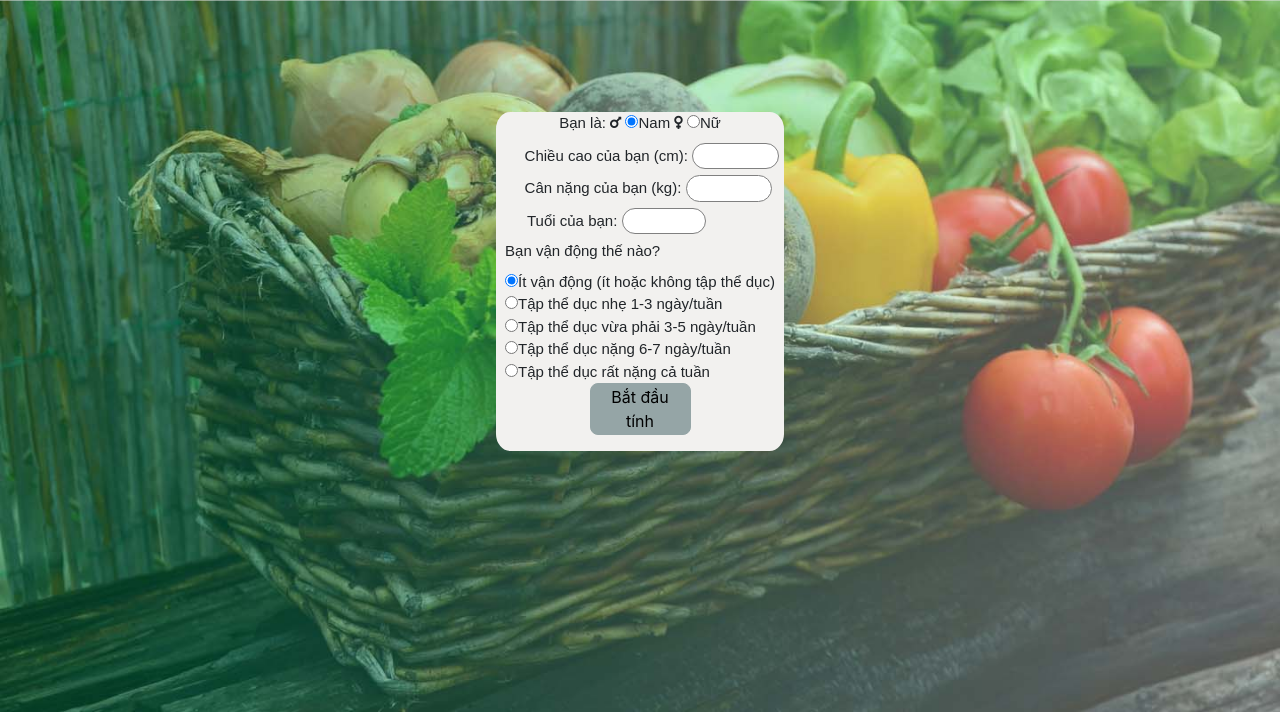
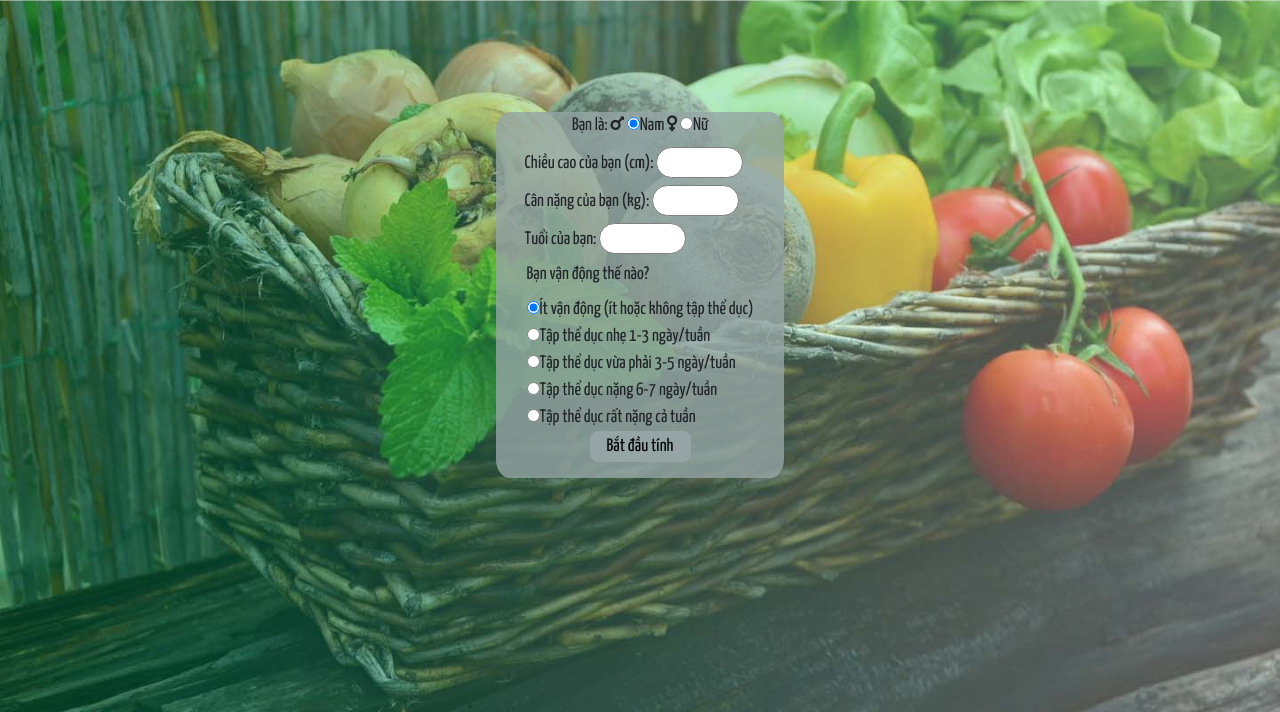
Before and after one commit to congtung98/eat2fit, a Flask app: page /tinhcalo in a window 1280 px wide. Shown: the part 88-800 px from the top of the page. Run offline with Flask 2, Linux system fonts and the light colour scheme; some libraries are stand-ins or nearby versions.

Commit message:
initial commit

```diff
--- a/static/css/cal_bmr.css
+++ b/static/css/cal_bmr.css
@@ -25,20 +25,20 @@ div.form {
     height: 50%;
     width: 26%;
     align-items: center;
-    background-color: rgba(242, 241, 239, 1);
+    background-color: rgba(149, 165, 166, 0.8);
     justify-content: space-around;
     border-radius: 5%;
 }
 
 label {
-    font-family: sans-serif;
-    font-size: 15px;
+    font-family: 'Yanone Kaffeesatz', sans-serif;
+    font-size: 18px;
 }
 
 label.text {
     margin-left: 10%;
-    font-family: sans-serif;
-    font-size: 15px;
+    font-family: 'Yanone Kaffeesatz', sans-serif;
+    font-size: 18px;
 }
 
 input.text {
@@ -46,18 +46,20 @@ input.text {
     width: 30%;
     border-radius: 2rem;
     border: 1px solid gray;
-    font-size: 15px;
-    font-family: sans-serif;
+    font-size: 18px;
+    font-family: 'Yanone Kaffeesatz', sans-serif;
     justify-content: center;
 }
 
 div.cd {
-    font-family: sans-serif;
-    font-size: 15px;
+    font-family: 'Yanone Kaffeesatz', sans-serif;
+    font-size: 18px;
     justify-content: space-around;
 }
 
 button {
+    font-family: 'Yanone Kaffeesatz', sans-serif;
+    font-size: 18px;
     height: 10%;
     width: 35%;
     background-color: rgba(149, 165, 166, 1);
@@ -70,6 +72,10 @@ button:hover {
     transition: 0.5s;
 }
 
+p#result {
+    font-family: 'Yanone Kaffeesatz', sans-serif;
+    font-size: 18px;
+}
 
 html {
     scroll-behavior: smooth;
--- a/static/css/detail.css
+++ b/static/css/detail.css
@@ -25,7 +25,7 @@ div.container {
     height: 60%;
     width: 30%;
     align-items: center;
-    background-color: rgba(149, 165, 166, 0.5);;
+    background-color: rgba(149, 165, 166, 0.5);
     justify-content: space-around;
     border-radius: 5%;
 }
--- a/static/js/cal_bmr.js
+++ b/static/js/cal_bmr.js
@@ -46,8 +46,11 @@ notify.addEventListener('click',function(){
     }
 
     console.log(height);
-    document.getElementById('result').innerHTML = `<h6>Lượng calo tiêu thụ hàng ngày là: ${calo} calories.</h6>
-    <h6>Lượng calo giảm cân bạn cần là: ${calogiam} calories.</h6>
-    <h6>Lượng calo tăng cân bạn cần là : ${calotang} calories.</h6>`;
+    document.getElementById('result').innerHTML = `<h6 style="font-family: 'Yanone Kaffeesatz', sans-serif;
+    font-size: 18px;">Lượng calo tiêu thụ hàng ngày là: ${calo} calories.</h6>
+    <h6 style="font-family: 'Yanone Kaffeesatz', sans-serif;
+    font-size: 18px;">Lượng calo giảm cân bạn cần là: ${calogiam} calories.</h6>
+    <h6 style="font-family: 'Yanone Kaffeesatz', sans-serif;
+    font-size: 18px;">Lượng calo tăng cân bạn cần là : ${calotang} calories.</h6>`;
     console.log('click')
 });
--- a/templates/cal_bmr.html
+++ b/templates/cal_bmr.html
@@ -7,6 +7,7 @@
     <link href="../static/css/bootstrap.min.css" rel="stylesheet" type="text/css" media="all">
     <link rel="stylesheet" href="https://use.fontawesome.com/releases/v5.8.1/css/all.css" integrity="sha384-50oBUHEmvpQ+1lW4y57PTFmhCaXp0ML5d60M1M7uH2+nqUivzIebhndOJK28anvf" crossorigin="anonymous">
     <link rel="stylesheet" href="../static/css/cal_bmr.css">
+    <link href="https://fonts.googleapis.com/css?family=Yanone+Kaffeesatz" rel="stylesheet">
     <link href="https://fonts.googleapis.com/css?family=Itim|Lobster|Montserrat|Roboto|Roboto+Slab" rel="stylesheet">
     <title>Document</title>
 </head>
```
